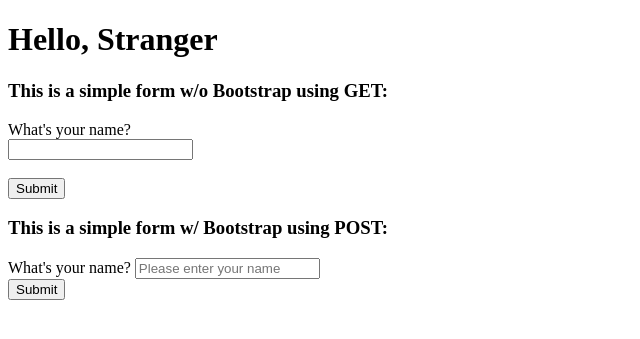
After one commit to jduttster32/songbase, a Flask app: page /form-demo in a window 1280 px wide. The commit adds this page. Shown: the top 339 px of the page, without its empty margins (0-640 px from the left). Run offline with Flask 2, Linux system fonts and the light colour scheme.

Commit message:
Added forms using GET and POST methods

```diff
--- a/songbase.py
+++ b/songbase.py
@@ -1,4 +1,4 @@
-from flask import Flask, render_template
+from flask import Flask, session, render_template, request, flash, redirect, url_for
 app = Flask(__name__)
 
 @app.route('/')
@@ -6,6 +6,19 @@ def home():
     #return '<h1>Welcome to James first server. Thanks for checking it out.</h1>'
     return render_template('index.html')
 
+@app.route('/form-demo', methods=['GET', 'POST'])
+def form_demo():
+    # how to get form data is different for GET vs. POST
+    if request.method == 'GET':
+        first_name = request.args.get('first_name')
+        if first_name:
+            return render_template('form-demo.html', first_name=first_name)
+        else:
+            return render_template('form-demo.html', first_name=session.get('first_name'))
+    if request.method == 'POST':
+        session['first_name'] = request.form['first_name']
+        # return render_template('form-demo.html', first_name=first_name)
+        return redirect(url_for('form_demo'))
 
 @app.route('/songs')
 def get_all_songs():
@@ -23,5 +36,7 @@ def get_user(name):
     return render_template('user.html', user_name=name)
 
 
+
+
 if __name__ == "__main__":
     app.run(debug=True);
--- /dev/null
+++ b/templates/form-demo.html
@@ -0,0 +1,43 @@
+<!DOCTYPE html>
+
+  {% extends "home-base.html" %}
+
+  {% block head %}
+  {{super()}}
+
+  {% endblock %}
+
+  {% block title%}
+  Homepage
+  {% endblock %}
+
+
+  {% block page_content%}
+  <div class="container">
+    <!-- simple html form w/o Bootstrap using GET -->
+    <h1>Hello,
+      {% if first_name %}
+        {{first_name}}
+      {% else %}
+        Stranger
+      {% endif %}
+    </h1>
+    <h3>This is a simple form w/o Bootstrap using GET:</h3>
+    <form action="/form-demo" method="get">
+    What's your name?<br>
+    <input type="text" name="first_name"><br><br>
+    <input type="submit" value="Submit">
+    </form>
+
+  <!-- simple form w/ Bootstrap using POST -->
+    <h3 class="mt-5">This is a simple form w/ Bootstrap using POST:</h3>
+    <form action="/form-demo" method="post">
+      <div class="form-group">
+        <label>What's your name?</label>
+        <input class="form-control" type="text" name="first_name" placeholder="Please enter your name">
+      </div>
+      <button type="submit" class="btn btn-primary">Submit</button>
+    </form>
+
+  </div>
+  {% endblock %}
--- a/templates/home-base.html
+++ b/templates/home-base.html
@@ -3,11 +3,6 @@
   <head>
     <meta charset="utf-8">
     <title>{% block title %}{% endblock %} - SongBase</title>
-    <style >
-      h1 {
-        color:red;
-      }
-    </style>
   </head>
   <body>
     {% block page_content %}
```
